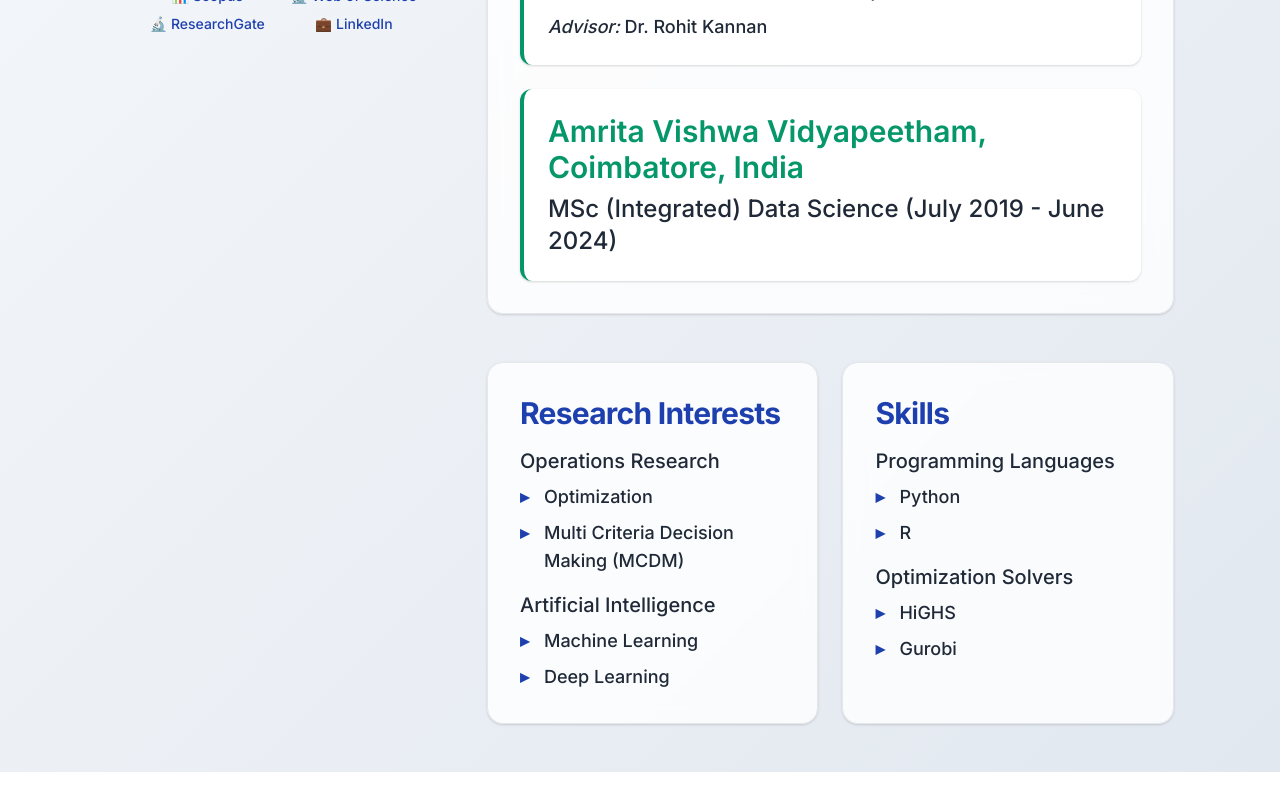
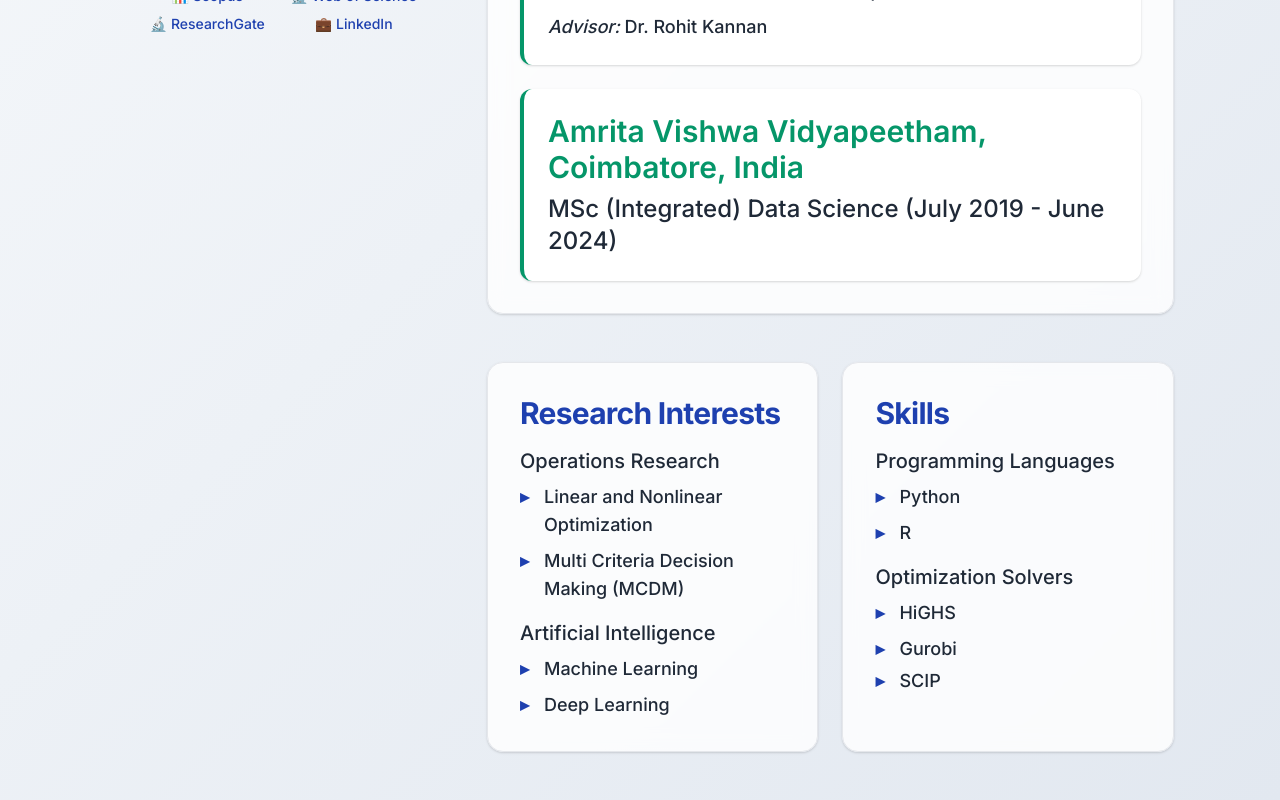
Before and after one commit to dhruva-sundararajan/dhruva-sundararajan.github.io, a React (Create React App) app: page / in a window 1280 px wide. Shown: the part 730-1530 px from the top of the page. Before the commit the page ends 1502 px from the top, so only its background shows below. Built offline with nearby package versions, Linux system fonts and the light colour scheme.

Commit message:
Update Home component to specify 'Linear and Nonlinear Optimization' and add 'SCIP' to the list of solvers

```diff
--- a/src/components/Home.js
+++ b/src/components/Home.js
@@ -98,7 +98,7 @@ const Home = () => {
                   <div>
                     <h3 className="text-xl font-bold text-main-content mb-2">Operations Research</h3>
                     <ul className="space-y-1 text-lg text-main-content">
-                      <li>Optimization</li>
+                      <li>Linear and Nonlinear Optimization</li>
                       <li>Multi Criteria Decision Making (MCDM)</li>
                     </ul>
                   </div>
@@ -129,6 +129,7 @@ const Home = () => {
                     <ul className="space-y-1 text-lg text-main-content">
                       <li>HiGHS</li>
                       <li>Gurobi</li>
+                      <li>SCIP</li>
                     </ul>
                   </div>
                 </div>
```
